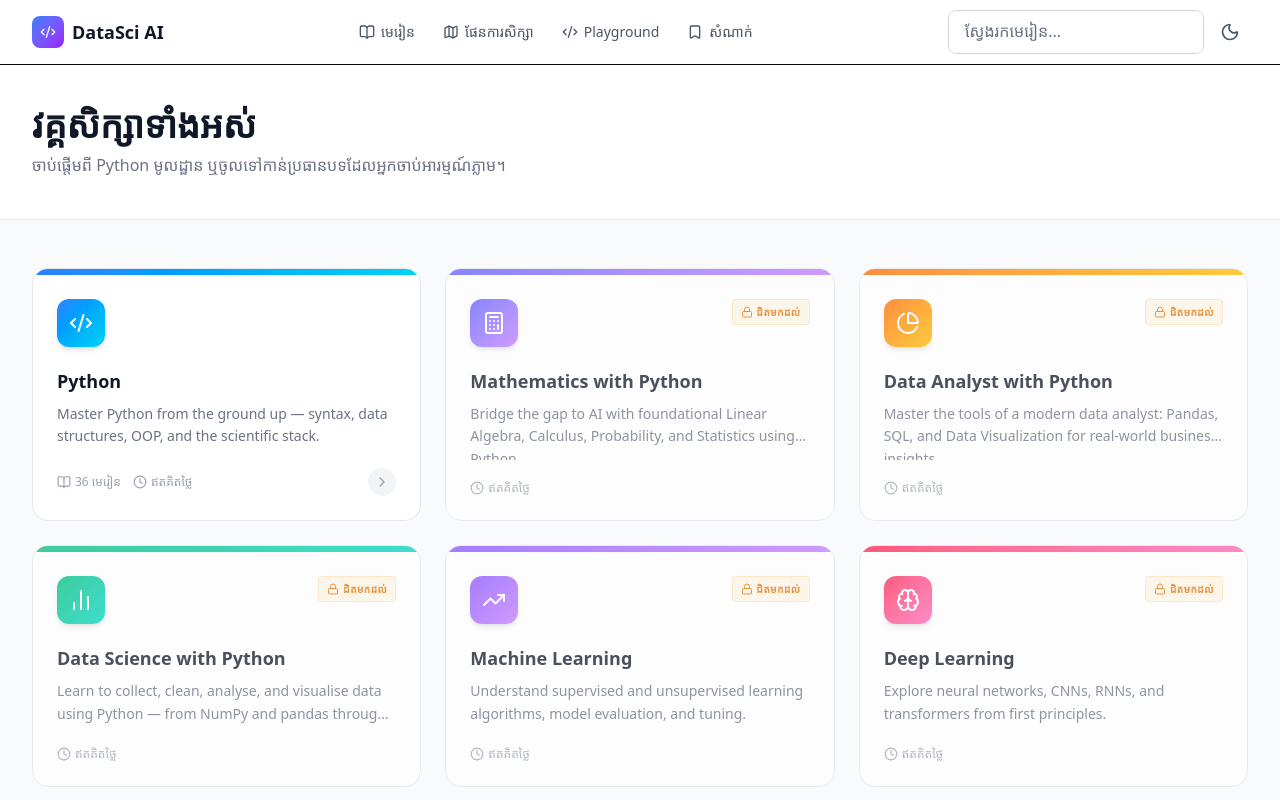
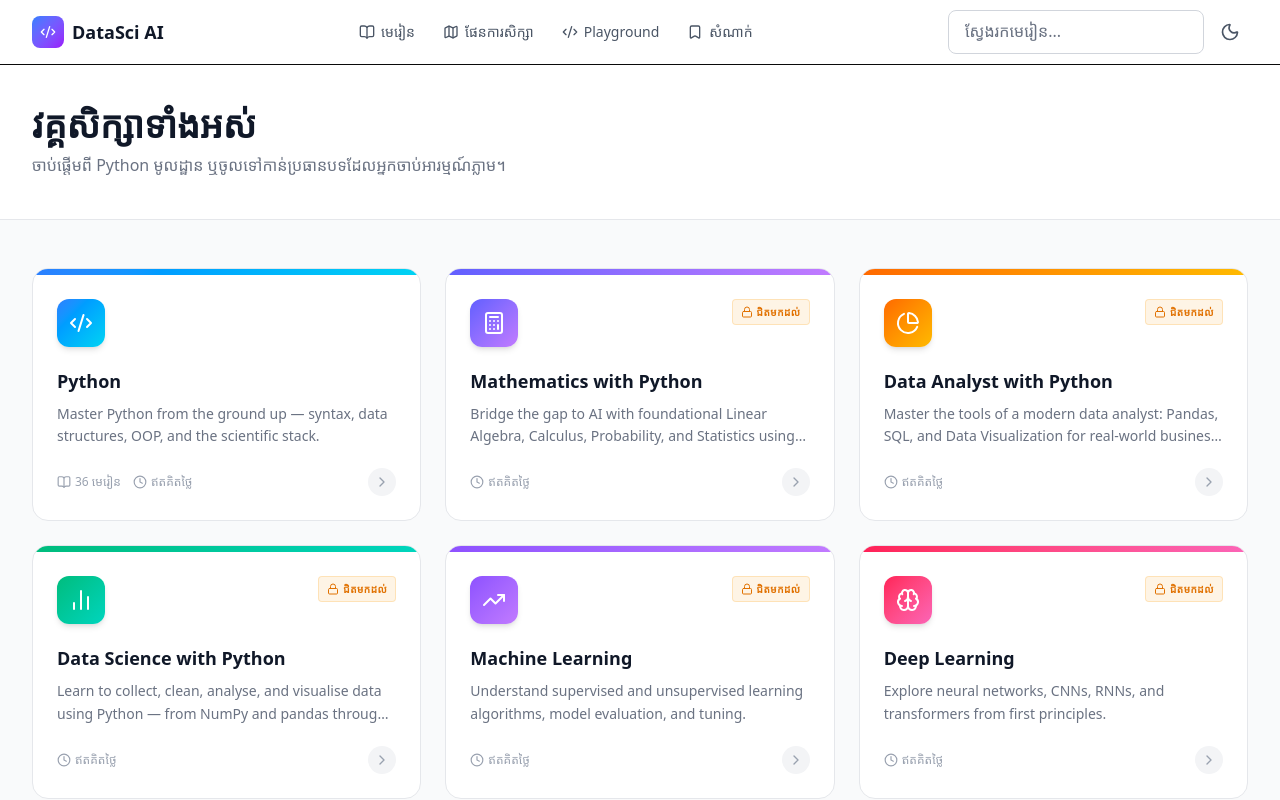
Before and after one commit to Ari-ICU/tech-academy, a Next.js app: page /learn in a window 1280 px wide. Shown: the top 800 px of the page. Built offline with nearby package versions, Linux system fonts and the light colour scheme.

Commit message:
feat: add learning path module and curriculum overview to the learn page

```diff
--- a/src/app/learn/page.tsx
+++ b/src/app/learn/page.tsx
@@ -66,7 +66,7 @@ const COURSE_META: Record<
     Icon: Sparkles,
     gradient: "from-amber-500 to-orange-400",
     description:
-      "បង្កើតជាមួយ large language models, diffusion models និង prompt engineering។",
+      "បង្កើតជាមួយ large language models, diffusion models និង prompt engineering।",
   },
 };
 
@@ -132,49 +132,6 @@ export default function CoursesPage() {
               course.description || meta.description;
             const isComingSoon = course.slug !== "python";
 
-            if (isComingSoon) {
-              return (
-                <div
-                  key={course.slug}
-                  className="group relative bg-white dark:bg-gray-900 rounded-2xl border border-gray-200 dark:border-gray-800 opacity-75 transition-all duration-300 overflow-hidden flex flex-col"
-                >
-                  {/* Gradient top bar */}
-                  <div className={`h-1.5 bg-gradient-to-r ${gradient}`} />
-
-                  <div className="p-6 flex flex-col flex-1">
-                    {/* Icon box and lock badge */}
-                    <div className="flex items-start justify-between mb-5">
-                      <div
-                        className={`w-12 h-12 rounded-xl bg-gradient-to-br ${gradient} flex items-center justify-center shadow-md`}
-                      >
-                        <Icon className="w-6 h-6 text-white" />
-                      </div>
-                      <span className="flex items-center gap-1 text-[10px] font-bold uppercase tracking-wider px-2 py-1 rounded bg-amber-500/10 text-amber-600 dark:text-amber-400 border border-amber-500/20">
-                        <Lock className="w-3 h-3" />
-                        ជិតមកដល់
-                      </span>
-                    </div>
-
-                    <h2 className="text-lg font-bold mb-2 text-gray-900 dark:text-white transition-colors">
-                      {course.title}
-                    </h2>
-                    <p className="text-gray-500 dark:text-gray-400 text-sm mb-5 flex-1 leading-relaxed line-clamp-2">
-                      {description}
-                    </p>
-
-                    <div className="flex items-center justify-between">
-                      <div className="flex items-center gap-3 text-xs text-gray-400 dark:text-gray-500">
-                        <span className="flex items-center gap-1">
-                          <Clock className="w-3.5 h-3.5" />
-                          ឥតគិតថ្លៃ
-                        </span>
-                      </div>
-                    </div>
-                  </div>
-                </div>
-              );
-            }
-
             return (
               <Link
                 key={course.slug}
@@ -185,13 +142,19 @@ export default function CoursesPage() {
                 <div className={`h-1.5 bg-gradient-to-r ${gradient}`} />
 
                 <div className="p-6 flex flex-col flex-1">
-                  {/* Icon box */}
+                  {/* Icon box and lock/coming soon tag */}
                   <div className="flex items-start justify-between mb-5">
                     <div
                       className={`w-12 h-12 rounded-xl bg-gradient-to-br ${gradient} flex items-center justify-center shadow-md`}
                     >
                       <Icon className="w-6 h-6 text-white" />
                     </div>
+                    {isComingSoon && (
+                      <span className="flex items-center gap-1 text-[10px] font-bold uppercase tracking-wider px-2 py-1 rounded bg-amber-500/10 text-amber-600 dark:text-amber-400 border border-amber-500/20">
+                        <Lock className="w-3 h-3" />
+                        ជិតមកដល់
+                      </span>
+                    )}
                   </div>
 
                   <h2 className="text-lg font-bold mb-2 text-gray-900 dark:text-white group-hover:text-blue-600 dark:group-hover:text-blue-400 transition-colors">
@@ -203,12 +166,12 @@ export default function CoursesPage() {
 
                   <div className="flex items-center justify-between">
                     <div className="flex items-center gap-3 text-xs text-gray-400 dark:text-gray-500">
-                      {lessonCount > 0 && (
+                      {lessonCount > 0 && !isComingSoon ? (
                         <span className="flex items-center gap-1">
                           <BookOpen className="w-3.5 h-3.5" />
                           {lessonCount} មេរៀន
                         </span>
-                      )}
+                      ) : null}
                       <span className="flex items-center gap-1">
                         <Clock className="w-3.5 h-3.5" />
                         ឥតគិតថ្លៃ
```
